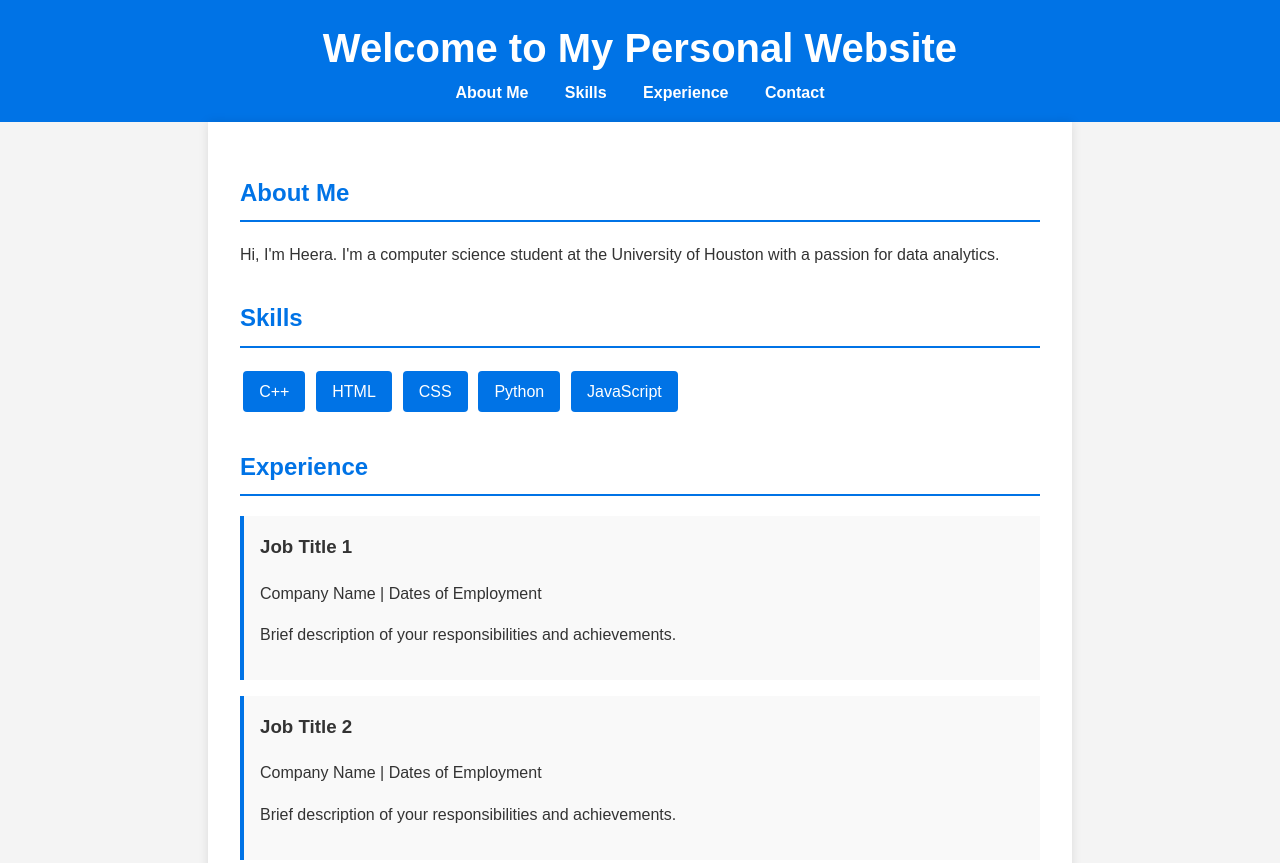
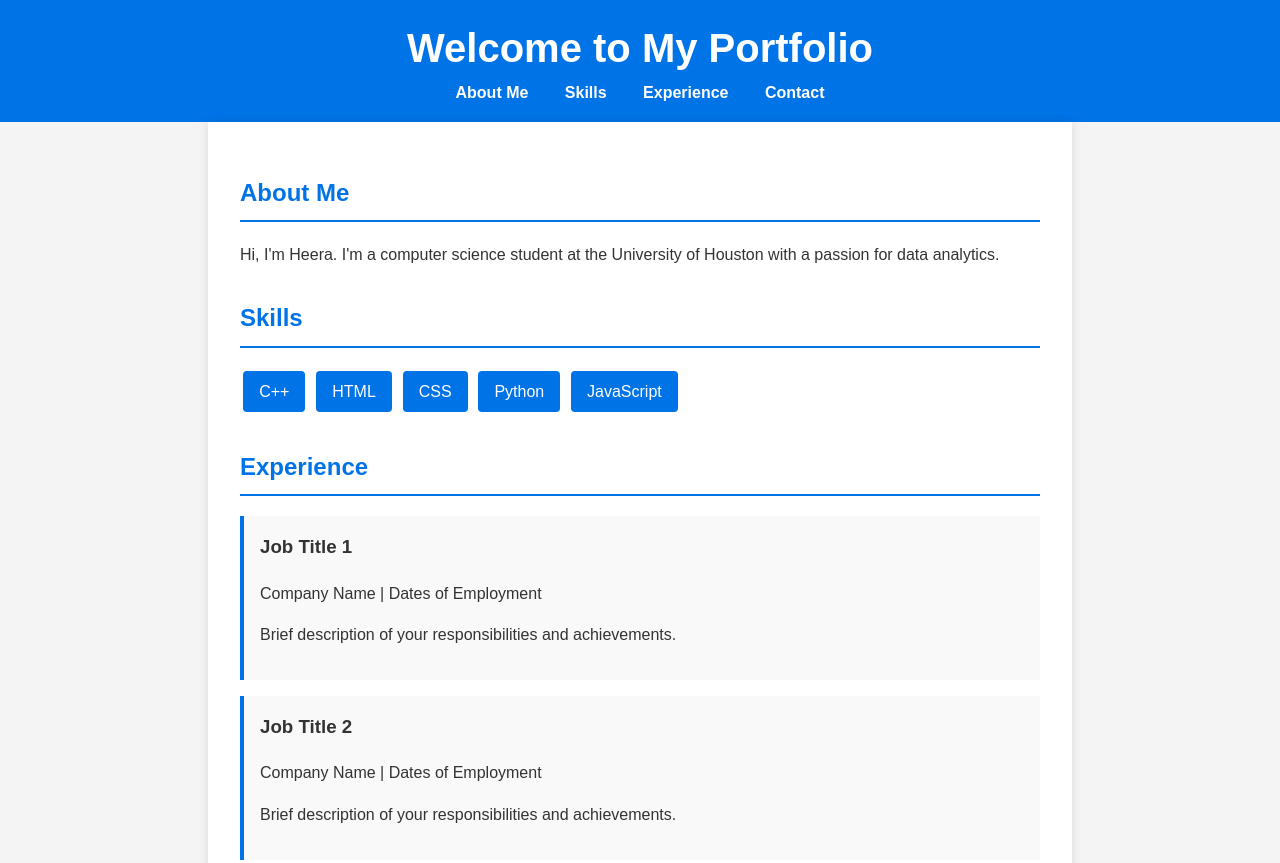
Before and after one commit to HeeraShetty/heera-portfolio, a website: page index.html in a window 1280 px wide. Shown: the top 863 px of the page. Drawn offline with Linux system fonts and the light colour scheme.

Commit message:
Update index.html

```diff
--- a/index.html
+++ b/index.html
@@ -8,7 +8,7 @@
 </head>
 <body>
     <header>
-        <h1>Welcome to My Personal Website</h1>
+        <h1>Welcome to My Portfolio</h1>
         <nav>
             <ul>
                 <li><a href="#about">About Me</a></li>
```
